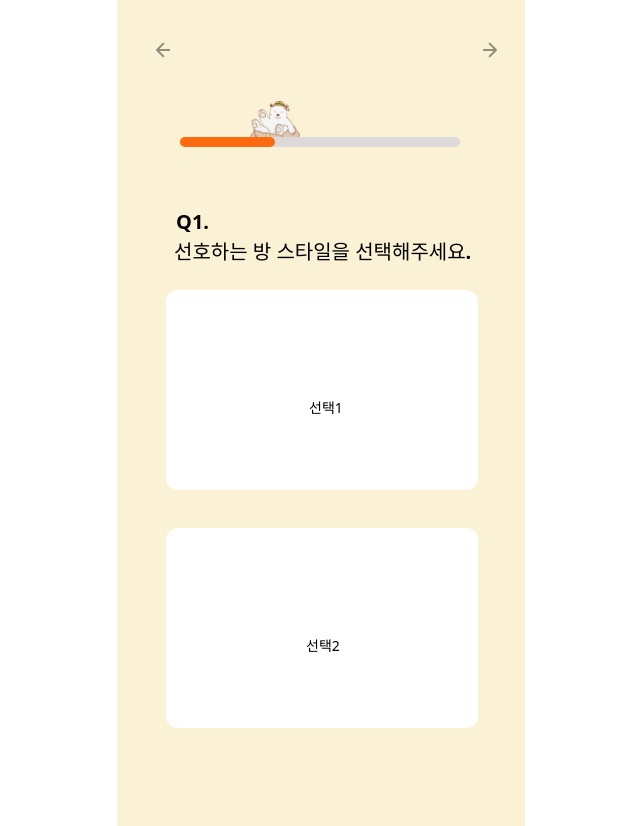
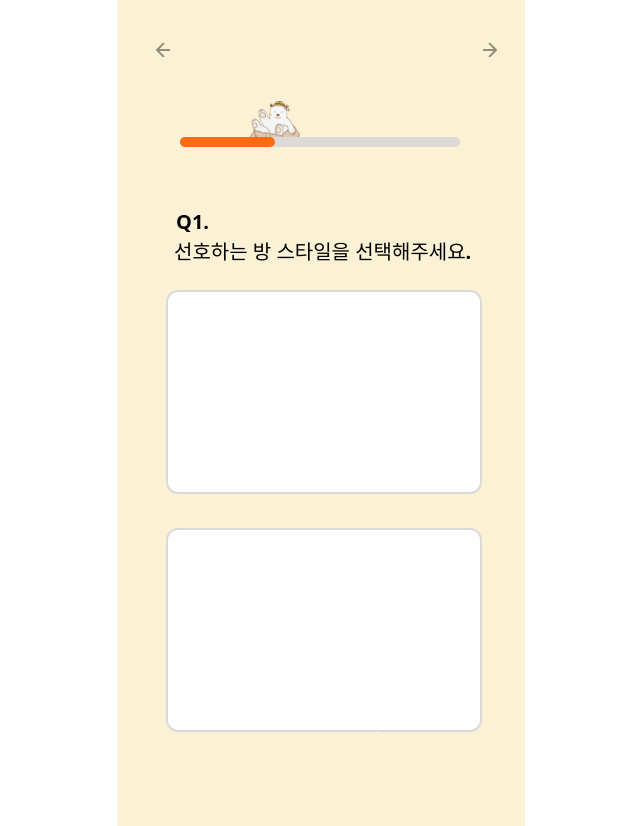
Before and after one commit to kimyiyoungg/Soozip_Test, a React (Vite) app: page /RoombtiTest in a window 1280 px wide. Shown: the whole page, without its empty margins (319-959 px from the left). Built offline with nearby package versions, Linux system fonts and the light colour scheme.

Commit message:
선택박스 css

```diff
--- a/src/RoombtiTest.jsx
+++ b/src/RoombtiTest.jsx
@@ -1,4 +1,11 @@
+
+import { useState } from "react";
+import { useNavigate } from "react-router-dom"; // ✅ 추가
+import Home from './Home';
 export default function RoombtiTest() {
+  const [selected, setSelected] = useState(null); // 선택 상태 저장
+
+  const navigate = useNavigate();
   return (
     <div
       style={{
@@ -11,8 +18,16 @@ export default function RoombtiTest() {
     >
       <img
         src="src/assets/IMG_3286.png"
-    style={{ width: 50, height: 36, position: "absolute", left: 133, top: 127, objectFit: "cover" }}
+        style={{
+          width: 50,
+          height: 36,
+          position: "absolute",
+          left: 133,
+          top: 127,
+          objectFit: "cover",
+        }}
       />
+
       <div
         style={{
           width: 280,
@@ -36,20 +51,21 @@ export default function RoombtiTest() {
         }}
       />
     <svg
+      onClick={() => navigate("/Home")}
+      style={{ cursor: "pointer", position: "absolute", left: "365.5px", top: "67.5px" }}
       width={14}
       height={16}
       viewBox="0 0 14 16"
       fill="none"
       xmlns="http://www.w3.org/2000/svg"
-    style={{ position: "absolute", left: "365.5px", top: "67.5px" }}
       preserveAspectRatio="none"
     >
-    <path
-      d="M13.7071 8.70711C14.0976 8.31658 14.0976 7.68342 13.7071 7.29289L7.34315 0.928932C6.95262 0.538408 6.31946 0.538408 5.92893 0.928932C5.53841 1.31946 5.53841 1.95262 5.92893 2.34315L11.5858 8L5.92893 13.6569C5.53841 14.0474 5.53841 14.6805 5.92893 15.0711C6.31946 15.4616 6.95262 15.4616 7.34315 15.0711L13.7071 8.70711ZM0 8V9H13V8V7H0V8Z"
+      <path d="M13.7071 8.70711C14.0976 8.31658 14.0976 7.68342 13.7071 7.29289L7.34315 0.928932C6.95262 0.538408 6.31946 0.538408 5.92893 0.928932C5.53841 1.31946 5.53841 1.95262 5.92893 2.34315L11.5858 8L5.92893 13.6569C5.53841 14.0474 5.53841 14.6805 5.92893 15.0711C6.31946 15.4616 6.95262 15.4616 7.34315 15.0711L13.7071 8.70711ZM0 8V9H13V8V7H0V8Z"
         fill="black"
-      fill-opacity="0.42"
+        fillOpacity="0.42"
       />
     </svg>
+
       <svg
         width={14}
         height={16}
@@ -62,9 +78,10 @@ export default function RoombtiTest() {
         <path
           d="M0.292893 7.29289C-0.0976314 7.68342 -0.0976315 8.31658 0.292893 8.70711L6.65685 15.0711C7.04738 15.4616 7.68054 15.4616 8.07107 15.0711C8.46159 14.6805 8.46159 14.0474 8.07107 13.6569L2.41421 8L8.07107 2.34315C8.46159 1.95262 8.46159 1.31946 8.07107 0.928932C7.68054 0.538407 7.04738 0.538407 6.65685 0.928932L0.292893 7.29289ZM14 8L14 7L1 7L1 8L1 9L14 9L14 8Z"
           fill="black"
-      fill-opacity="0.42"
+          fillOpacity="0.42"
         />
       </svg>
+
       <p
         style={{
           position: "absolute",
@@ -78,6 +95,7 @@ export default function RoombtiTest() {
       >
         선호하는 방 스타일을 선택해주세요.
       </p>
+
       <p
         style={{
           position: "absolute",
@@ -91,7 +109,10 @@ export default function RoombtiTest() {
       >
         Q1.
       </p>
+
+      {/* 선택1 */}
       <div
+        onClick={() => setSelected(1)}
         style={{
           width: 312,
           height: 200,
@@ -100,11 +121,29 @@ export default function RoombtiTest() {
           top: "315.5px",
           borderRadius: 12,
           background: "#fff",
-      borderWidth: 2,
-      borderColor: "#fe6a0f",
+          border: `2px solid ${selected === 1 ? "#fe6a0f" : "#ddd9d9"}`,
+          cursor: "pointer",
         }}
-  />
+      >
+        <p
+          style={{
+            width: 227,
+            position: "absolute",
+            left: 192,
+            top: 409,
+            fontSize: 14,
+            fontWeight: 500,
+            textAlign: "left",
+            color: "#000",
+          }}
+        >
+          선택1
+        </p>
+      </div>
+
+      {/* 선택2 */}
       <div
+        onClick={() => setSelected(2)}
         style={{
           width: 312,
           height: 200,
@@ -113,10 +152,10 @@ export default function RoombtiTest() {
           top: 554,
           borderRadius: 12,
           background: "#fff",
-      borderWidth: 1,
-      borderColor: "#ddd9d9",
+          border: `2px solid ${selected === 2 ? "#fe6a0f" : "#ddd9d9"}`,
+          cursor: "pointer",
         }}
-  />
+      >
         <p
           style={{
             width: 227,
@@ -131,21 +170,7 @@ export default function RoombtiTest() {
         >
           선택2
         </p>
-  <p
-    style={{
-      width: 227,
-      position: "absolute",
-      left: 192,
-      top: 409,
-      fontSize: 14,
-      fontWeight: 500,
-      textAlign: "left",
-      color: "#000",
-    }}
-  >
-    선택1
-  </p>
-
       </div>
-  )
+    </div>
+  );
 }
--- a/src/TestResultPage.jsx
+++ b/src/TestResultPage.jsx
@@ -14,7 +14,7 @@ export default function TestResultPage() {
       {/* ✅ 스크롤 되는 영역 */}
       <div style={{ flex: 1, padding: "150px 0 0 0", position: "relative" }}>
 
-{/*
+
         <p
           style={{
             fontSize: 16,
@@ -33,7 +33,7 @@ export default function TestResultPage() {
             src="src/assets/bear2.png"
             style={{ width: 148, height: 96, objectFit: "cover" }}
           />
-        </div> */}
+        </div>
 
 
         <div style={{ display: "flex", justifyContent: "space-between", alignItems: "flex-end", padding: "0 25px", }}>
```
Lines whose indentation alone changed are shown as unchanged.
